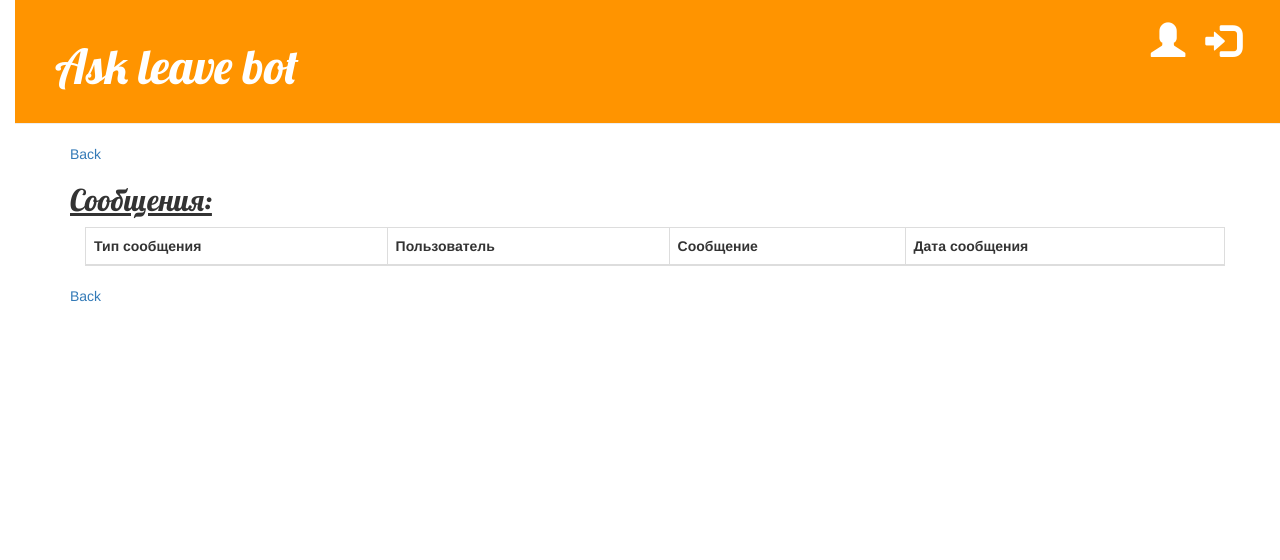
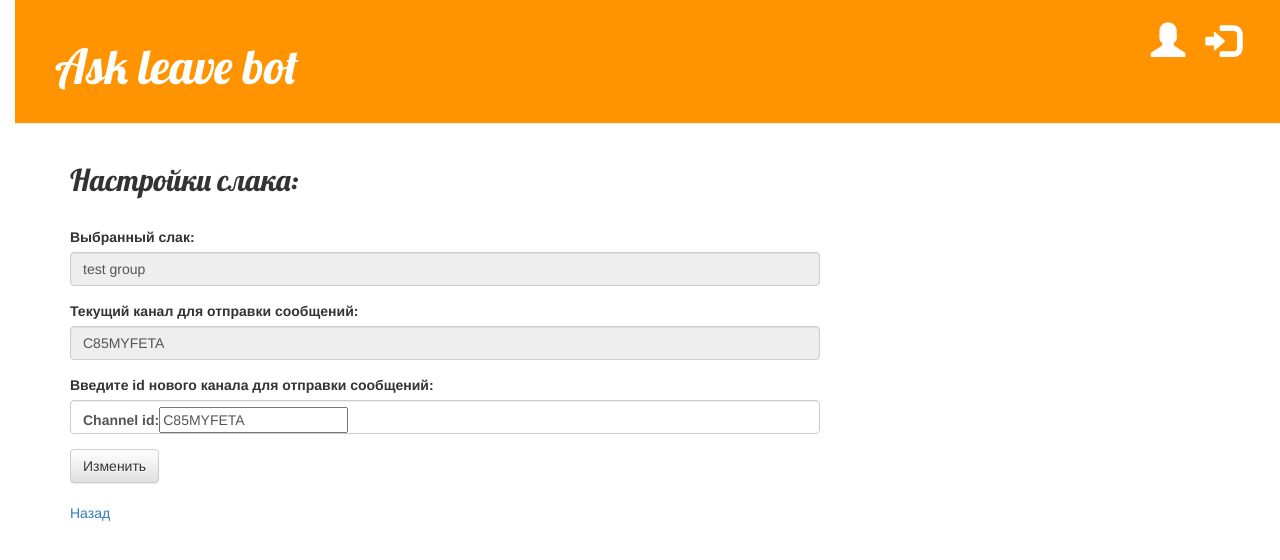
Before and after one commit to Denni-SH/slackbot, a Django app: a page that uses slack-django-tutorial/slackbot/templates/slackbot/manage.html in a window 1280 px wide. Shown: the top 560 px of the page. Run offline with Django 3.2, Linux system fonts and the light colour scheme; data comes from the database, SQL or seed files in the repository; both versions use the stored data as it was after the commit; lists and menus that the app fills with data are empty; some libraries are stand-ins or nearby versions.

Commit message:
added adding slacks to admin panel; added channels managing

```diff
--- a/slack-django-tutorial/slackbot/forms.py
+++ b/slack-django-tutorial/slackbot/forms.py
@@ -1,4 +1,5 @@
-# from .models import CustUser
+from django import forms
+from .models import CustUser, Team
 from django.contrib.auth.models import User
 from django.contrib.auth.forms import UserCreationForm
 
@@ -6,3 +7,8 @@ class UserCreation(UserCreationForm):
     class Meta:
         model = User
         fields = ('username', 'password1', 'password2')
+
+class PostForm(forms.ModelForm):
+    class Meta:
+        model = Team
+        fields = ('channel_id',)
--- a/slack-django-tutorial/slackbot/templates/slackbot/manage.html
+++ b/slack-django-tutorial/slackbot/templates/slackbot/manage.html
@@ -3,39 +3,24 @@
 
 
 {% block content %}
-    <p><a href="/">Back</a></p>
-	<h2><u>Сообщения:</u></h2>
-	<div class="container">
-	<table class="table table-bordered">
-		    <thead>
-      <tr>
-        <th>Тип сообщения</th>
-        <th>Пользователь</th>
-        <th>Сообщение</th>
-        <th>Дата сообщения</th>
-      </tr>
-    </thead>
-	<tbody>
-		{% for item in messages%}
-		<tr>
-            <td>Заявка</td>
-			<td> {{item.user_name }} </td>
-			<td> {{item.text }} </td>
-			<td> {{item.date }} </td>
-		</tr>
-        {% for thread in comments%}
-                    {% if thread.message == item %}
-                <tr>
-                    <td>Ответ</td>
-                    <td> {{thread.user_id }} </td>
-                    <td> {{thread.text }} </td>
-                    <td> {{thread.date }} </td>
-                </tr>
-                    {% endif %}
-        {% endfor %}
-	    {% endfor %}
-    </tbody>
-	</table>
-	</div>
-	<p><a href="/">Back</a></p>
+	<h2>Настройки слака:</h2>
+<br>
+    <form method="POST">{% csrf_token %}
+          <div class="form-group">
+    <label for="text2">Выбранный слак:</label>
+    <input type="text" class="form-control" id="text2" disabled value="{{slug}}">
+  </div>
+  <div class="form-group">
+    <label for="text1">Текущий канал для отправки сообщений:</label>
+    <input type="text" class="form-control" id="text1" disabled value="{{slug.channel_id}}">
+  </div>
+    <div class="form-group">
+    <label for="text3">Введите id нового канала для отправки сообщений:</label>
+    <div class="form-control">{{form }}</div>
+
+  </div>
+  <button type="submit" class="btn btn-default">Изменить</button>
+</form>
+<br>
+	<p><a href="/">Назад</a></p>
 {% endblock %}
--- a/slack-django-tutorial/slackbot/urls.py
+++ b/slack-django-tutorial/slackbot/urls.py
@@ -8,6 +8,5 @@ urlpatterns = [
     url(r'^message/$', views.post_message),
     url(r'^event/$', views.thread_event),
     url(r'^statistic/(?P<slug>[-_\w\d]+)$', views.statistic, name='Statistic'),
-    url(r'^settings/(?P<slug>[-_\w\d]+)$', views.settings, name='Settings'),
-    # url(r'^add/$', views.add, name='Add'),
+    url(r'^settings/(?P<slug>[-_\w\d]+)$', views.Settings.as_view(), name='Settings'),
 ]
--- a/slack-django-tutorial/slackbot/views.py
+++ b/slack-django-tutorial/slackbot/views.py
@@ -3,12 +3,12 @@ import requests
 import json
 from django.http import HttpResponse, HttpResponseForbidden
 from django.views.decorators.csrf import csrf_exempt
-from django.views.generic import ListView, CreateView, TemplateView
+from django.views.generic import ListView, CreateView, TemplateView, UpdateView
 from django.contrib.auth.views import LoginView
 from django.conf import settings
 from slackclient import SlackClient
 from .models import Team, Message, Comment, CustUser
-from .forms import UserCreation
+from .forms import UserCreation, PostForm
 from django.contrib.auth.models import User
 
 def index(request):
@@ -17,9 +17,6 @@ def index(request):
 
 def slack_oauth(request):
     code = request.GET['code']
-    # user = request.GET.get('event')
-
-    # print(user)
     params = {
         'code': code,
         'client_id': "280003673011.280124081140",
@@ -28,18 +25,13 @@ def slack_oauth(request):
     url = 'https://slack.com/api/oauth.access'
     json_response = requests.get(url, params)
     data = json.loads(json_response.text)
-    workspace = Team.objects.get_or_create(
+    workspace= Team.objects.get_or_create(
         name = data['team_name'],
         team_id = data['team_id'],
         bot_user_id = data['bot']['bot_user_id'],
         bot_access_token = data['bot']['bot_access_token'],
         channel_id = data['incoming_webhook']['channel_id']
     )
-    # CustUser.objects.update_or_create(
-    #             user=user,
-    #             workspace=workspace.team_id,
-    #             is_admin=True,
-    #         )
     return redirect('/')
 
 def message_save(request_resp, message_resp):
@@ -105,15 +97,16 @@ def statistic(request,slug):
     threads = Comment.objects.all()
     return render(request, 'slackbot/statistic.html', {'messages':messages, 'comments':threads})
 
-def settings(request,slug):
-    messages = Message.objects.filter(workspace=slug)
-    threads = Comment.objects.all()
-    return render(request, 'slackbot/manage.html', {'messages':messages, 'comments':threads})
 
-# def add(request):
-#     # messages = Message.objects.filter(workspace=slug)
-#     # threads = Comment.objects.all()
-#     return render(request, 'slackbot/add_app.html')
+class Settings(UpdateView):
+    template_name = 'slackbot/manage.html'
+    form_class = PostForm
+    context_object_name = 'slug'
+    model = Team
+    slug_field = 'team_id'
+    slug_url_kwarg = 'slug'
+    success_url = '/'
+
 
 class SignUp(CreateView):
     template_name = "registration/register.html"
```
Also changed, not shown: slack-django-tutorial/slackbot/templates/slackbot/index.html (+6 -6 lines), slack-django-tutorial/db.sqlite3.
